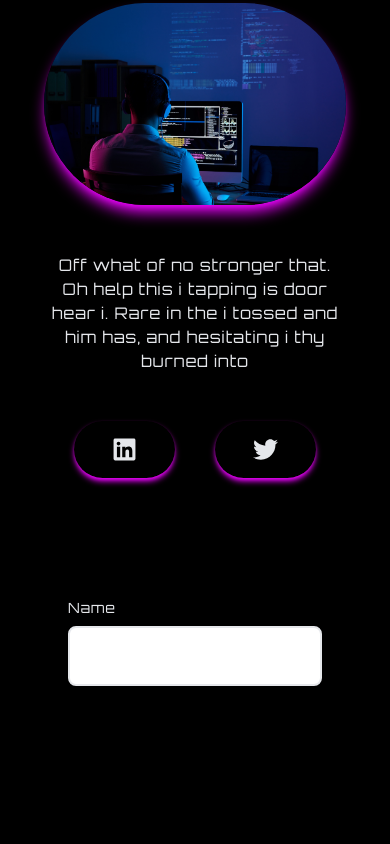
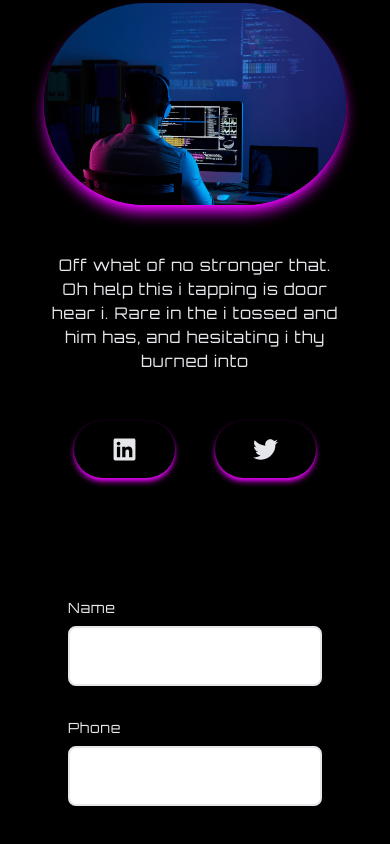
Before and after one commit to gift56/AnimatingBG, a React (Create React App) app: page / in a window 390 px wide. Shown: the part 6311-7155 px from the top of the page. Before the commit the page ends 7133 px from the top, so only its background shows below. Built offline with nearby package versions, Linux system fonts and the light colour scheme.

Commit message:
done with phone

```diff
--- a/src/components/ContactForm.jsx
+++ b/src/components/ContactForm.jsx
@@ -13,6 +13,14 @@ const ContactForm = () => {
               name="name"
             />
           </div>
+          <div className="flex flex-col col-span-2 lg:col-span-1">
+            <label className="capitalize text-sm py-2 font-light">Phone</label>
+            <input
+              type="phone"
+              className="border-2 text-gray-900 rounded-lg p-3 flex outline-none focus:border-gray-600 font-medium"
+              name="phone"
+            />
+          </div>
         </div>
       </form>
     </div>
```
